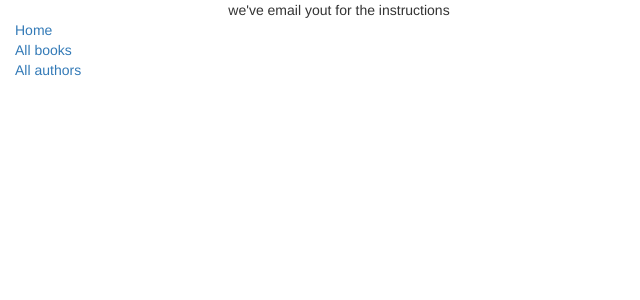
After one commit to cabilangan112/locallibrary, a Django app: template locallibrary/templates/registration/password_reset_done.html in a window 1280 px wide. The commit adds this page. Shown: the top 300 px of the page, without its empty margins (0-640 px from the left). Run offline with Django 3.2, Linux system fonts and the light colour scheme; the template is opened without the code that fills it, so the values that code supplies are empty; some libraries are stand-ins or nearby versions.

Commit message:
password reset done

```diff
--- /dev/null
+++ b/locallibrary/templates/registration/password_reset_done.html
@@ -0,0 +1,5 @@
+{% extends "base_generic.html" %}
+{% block content %}
+
+<p>we've email yout for the instructions</p>
+{% endblock %}
--- /dev/null
+++ b/locallibrary/templates/registration/password_reset_email.html
@@ -0,0 +1,2 @@
+Someone asked for password reset for email {{ email }}. Follow the link below:
+{{ protocol}}://{{ domain }}{% url 'password_reset_confirm' uidb64=uid token=token %}
```
Also changed, not shown: db.sqlite3, locallibrary/templates/registration/password_reset_form.html (line endings or trailing spaces).
